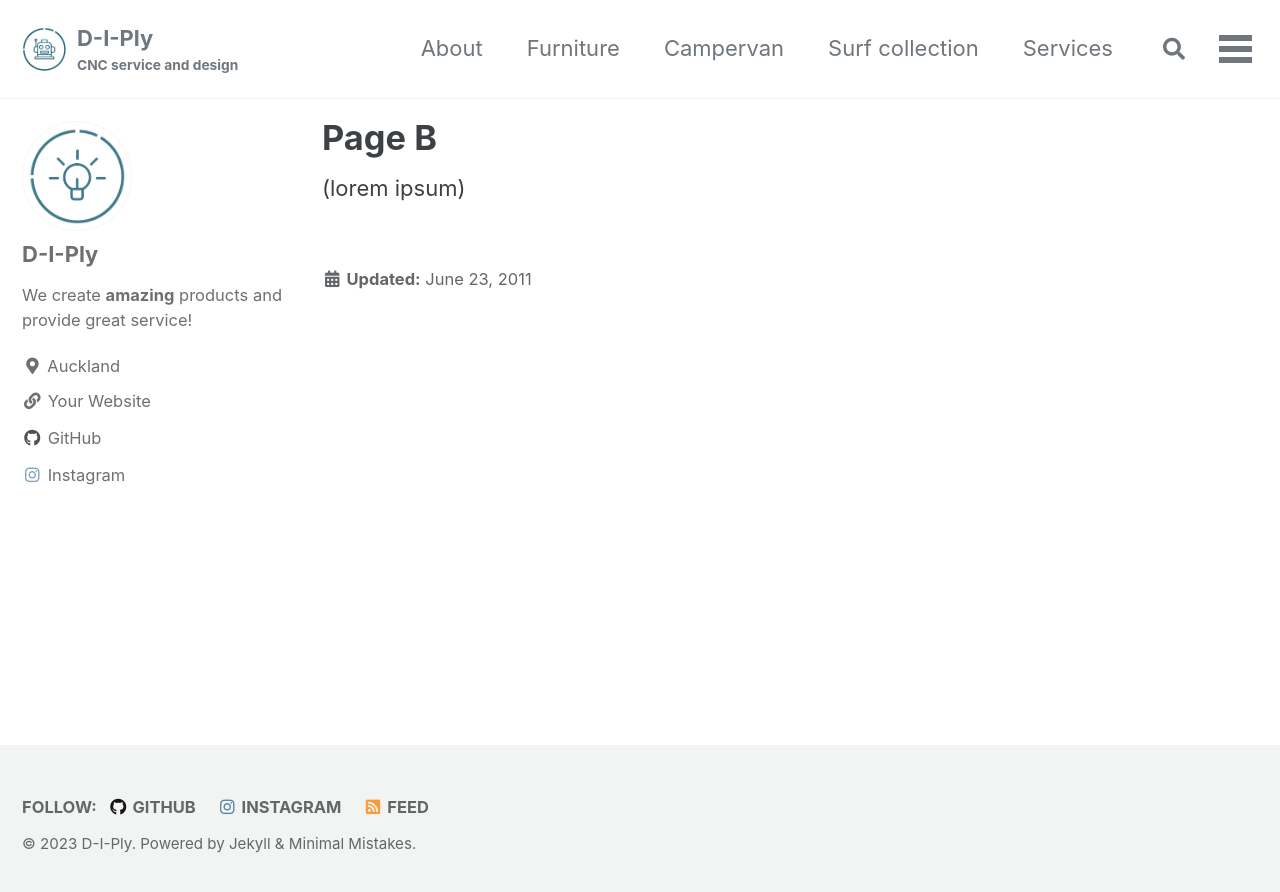
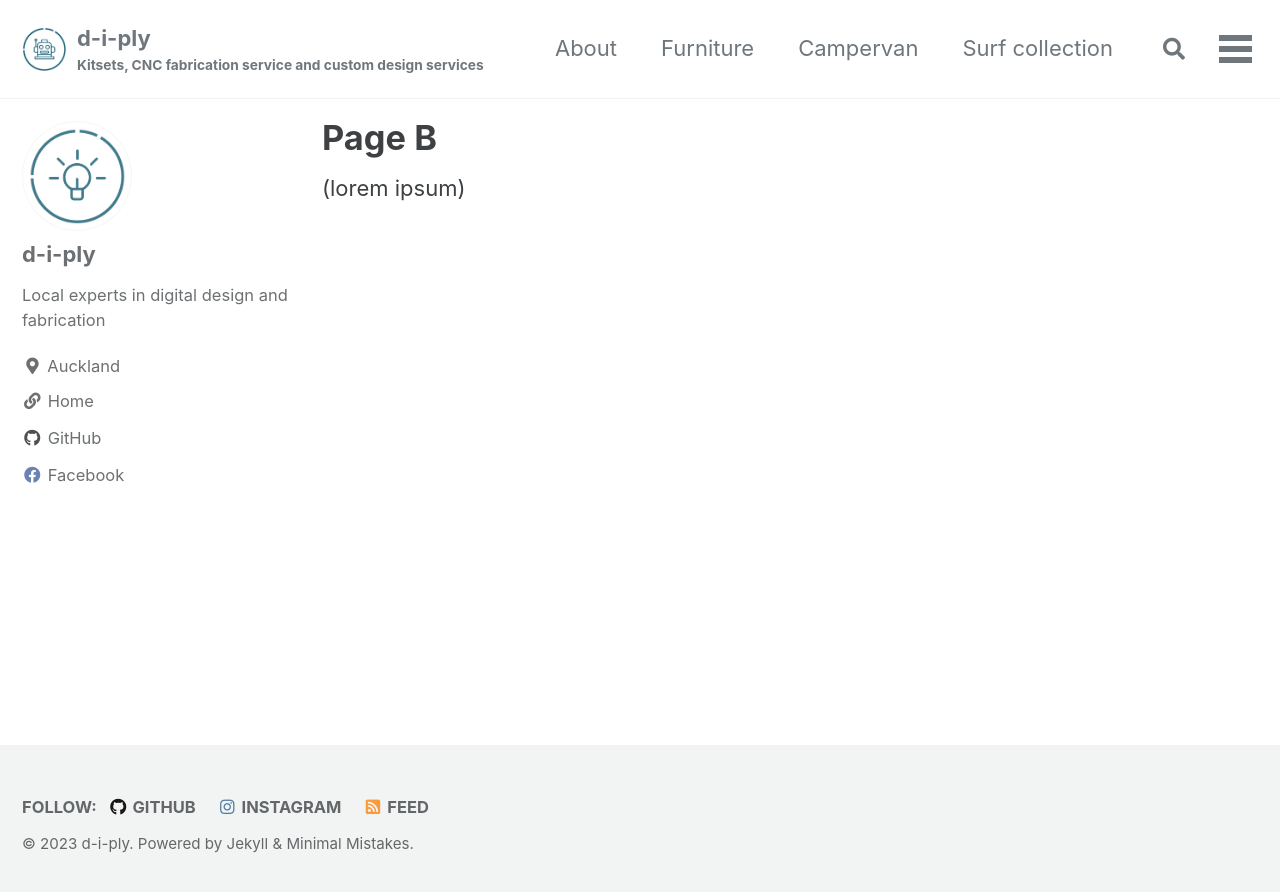
Before and after one commit to d-i-ply/d-i-ply.github.io, a Jekyll site: the page built from _pages/page-b.md, in a window 1280 px wide. Shown: the top 892 px of the page. Built offline with Jekyll 4.4.1, drawn with Linux system fonts in a browser that asks for light colours; cached includes are drawn as plain includes.

Commit message:
updates to page config, social links, and added an article on van choice

```diff
--- a/_config.yml
+++ b/_config.yml
@@ -11,11 +11,11 @@
 
 # Site Settings
 locale                   : "en-US"
-title                    : "D-I-Ply"
+title                    : "d-i-ply"
 title_separator          : "-"
-subtitle                 : "CNC service and design"
-name                     : "D-I-Ply"
-description              : "D-I-Ply portfolio."
+subtitle                 : "Kitsets, CNC fabrication service and custom design services"
+name                     : "d-i-ply"
+description              : "d-i-ply portfolio."
 url                      : # the base hostname & protocol for your site e.g. "https://mmistakes.github.io"
 #baseurl                  : "" #"/test"
 repository               : tanya-somova/d-i-ply # GitHub username/repo-name e.g. "mmistakes/minimal-mistakes"
@@ -87,20 +87,23 @@
 
 # Site Author
 author:
-  name             : "D-I-Ply"
+  name             : "d-i-ply"
   avatar           : "/assets/images/D-I-PLY-icon_1.png"
-  bio              : "We create **amazing** products and provide great service!"
+  bio              : "Local experts in digital design and fabrication"
   location         : "Auckland"
   links:
-    - label: "Your Website"
+    - label: "Home"
       icon: "fas fa-fw fa-link"
-      url: "https://your-site.com"
+      url: "https://d-i-ply.com"
     - label: "GitHub"
       icon: "fab fa-fw fa-github"
       url: "https://github.com/"
     - label: "Instagram"
       icon: "fab fa-fw fa-instagram"
-      url: "https://instagram.com/"
+      url: "https://www.instagram.com/diplyfurniture/"
+      label: "Facebook"
+      icon: "fab fa-fw fa-facebook"
+      url: "https://www.facebook.com/diplyfurniture"
 
 
 # Site Footer
@@ -111,7 +114,7 @@
       url: "https://github.com/"
     - label: "Instagram"
       icon: "fab fa-fw fa-instagram"
-      url: "https://instagram.com/"
+      url: "https://instagram.com/diplyfurniture"
 
 
 # Reading Files
--- a/_data/authors.yml
+++ b/_data/authors.yml
@@ -17,12 +17,12 @@
 
 Cameron Stewart:
   name        : "Cameron Stewart"
-  bio         : "something about Cameron here"
+  bio         : "Civil Engineer and lifelong maker"
   avatar      : "/assets/images/cameron.jpg"
   links:
     - label: "Email"
       icon: "fas fa-fw fa-envelope-square"
-      url: "mailto:cameron.stewart@d-i-ply"
+      url: "mailto:cameron@d-i-ply"
     - label: "Instagram"
       icon: "fab fa-fw fa-instagram"
       url: "https://instagram.com/"
@@ -34,7 +34,7 @@
   links:
     - label: "Email"
       icon: "fas fa-fw fa-envelope-square"
-      url: "mailto:cameron.stewart@d-i-ply"
+      url: "mailto:carla@d-i-ply"
     - label: "Instagram"
       icon: "fab fa-fw fa-instagram"
       url: "https://instagram.com/"
--- a/_data/navigation.yml
+++ b/_data/navigation.yml
@@ -5,7 +5,7 @@
   - title: "Furniture"
     url: /furniture/
   - title: "Campervan"
-    url: /cmpervan/
+    url: /campervan/
   - title: "Surf collection"
     url: /surf-collection/
   - title: "Services"
--- a/_pages/page-b.md
+++ b/_pages/page-b.md
@@ -1,7 +1,6 @@
 ---
 title: "Page B"
-permalink: /page-b/
-date: 2011-06-23T18:39:14+00:00
+permalink: /about/
 ---
 
 (lorem ipsum)
```
Also changed, not shown: _campervan/everything-butter.md (+7 -7 lines), _campervan/poppy.md (+30 -1 lines), Gemfile.lock, README.md.
